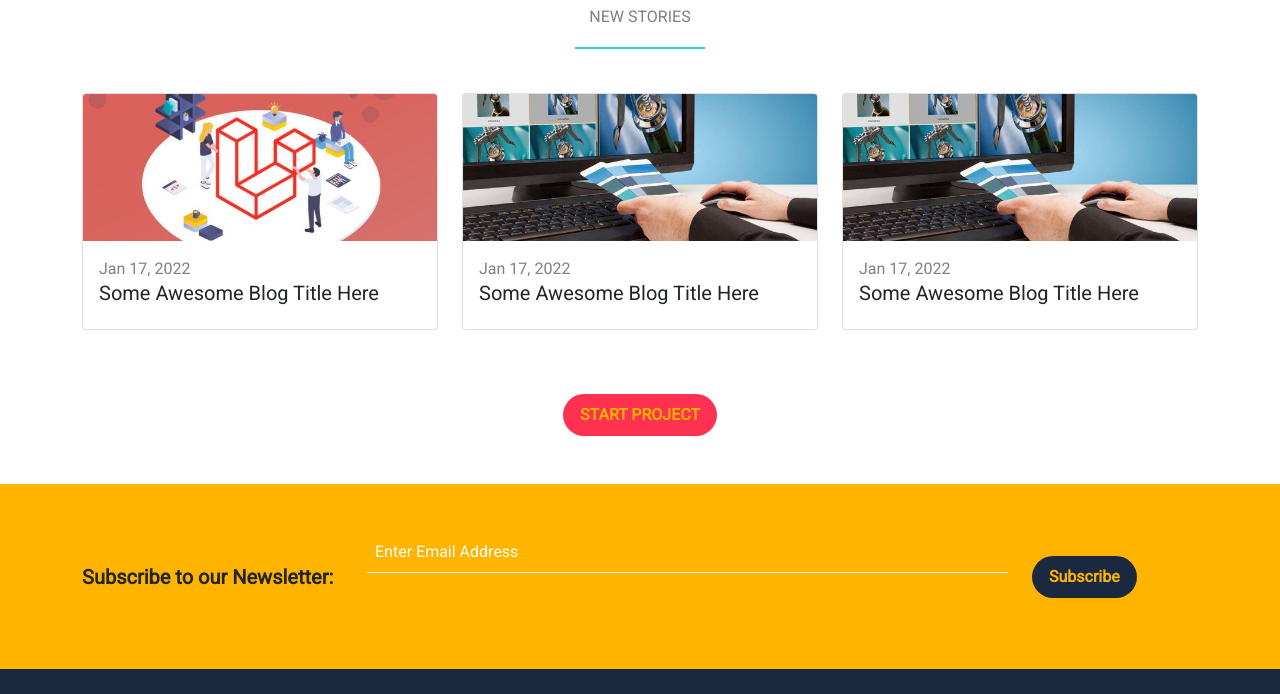
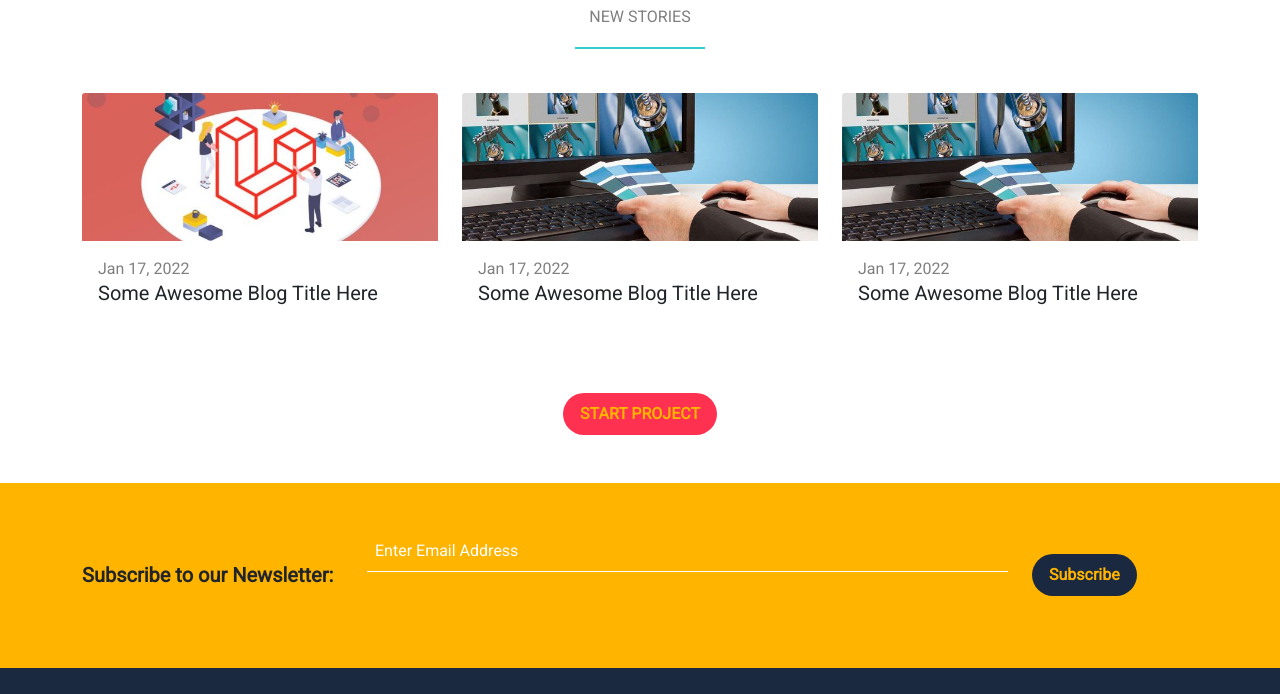
Before and after one commit to AsmaaKhamis/Bondi_website, a plain HTML site: page index.html in a window 1280 px wide. Shown: the part 4894-5588 px from the top of the page. Drawn offline with Linux system fonts and the light colour scheme.

Commit message:
modify css file

```diff
--- a/css/bondi.css
+++ b/css/bondi.css
@@ -159,9 +159,9 @@
     background-color: var(--bg-dark);
 }
 /* blog */
-/* .our-blog .card{
+.our-blog .card{
     border:none;
-} */
+}
 /* subscribe */
 .subscribe{
     background-color: var(--yellow-color);
```
